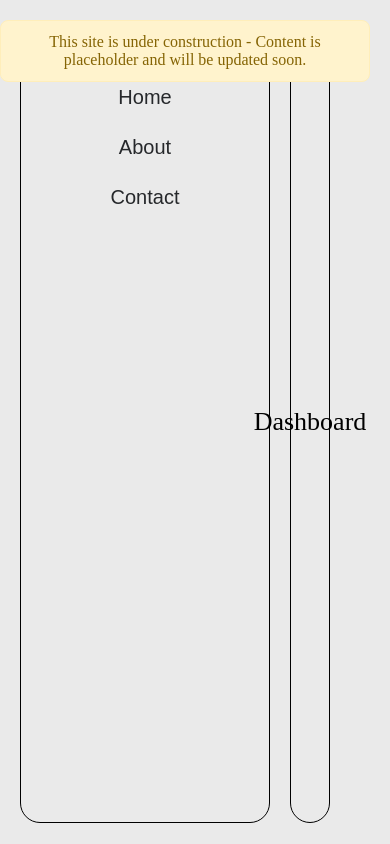
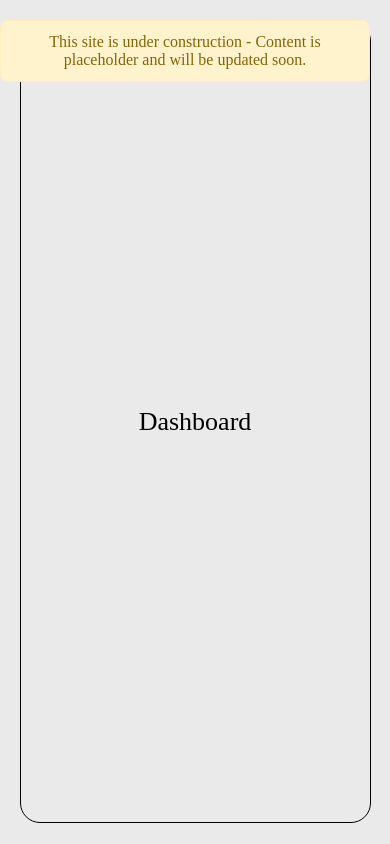
Before and after one commit to rykyfilipe/web-technologies-project-2025, a website with bundled scripts: page index.html in a window 390 px wide. Built offline with nearby package versions, Linux system fonts and the light colour scheme.

Commit message:
ading some responsive styles

```diff
--- a/frontend/styles/Dashboard.css
+++ b/frontend/styles/Dashboard.css
@@ -2,13 +2,16 @@
 
 
 .dashboard {
-    width: var(--dashboard-width);
+    min-width: 500px;
+    width: 100%;
+    max-width: var(--dashboard-width);
+
     height: 95%;
 
     border-radius: 20px;
     border: 1px solid black;
 
-    margin-left: 20px;
+    margin: auto;
 
     /*background-color: var(--primary-color);*/
     /*box-shadow: inset 4px 4px 12px rgb(170, 168, 170), inset -4px -4px 12px white;*/
@@ -19,3 +22,10 @@
 
     font-size: var(--font-size-large);
 }
+
+@media (max-width: 600px) {
+    .dashboard {
+        margin: auto;
+        min-width: 90%;
+    }
+}
--- a/frontend/styles/Navbar.css
+++ b/frontend/styles/Navbar.css
@@ -1,7 +1,9 @@
 @import url("setup.css");
 
 .navbar {
-    width: var(--navbar-width);
+    min-width: 100px;
+    width: 20%;
+    max-width: var(--navbar-width);
     height: 95%;
 
     display: flex;
@@ -9,6 +11,7 @@
     align-items: center;
 
     margin-left: 20px;
+    margin-right: 20px;
 
     gap: 20px;
 
@@ -43,7 +46,7 @@
 }
 
 .nav-item {
-    width: 200px;
+    width: 80%;
     height: 30px;
 
 
@@ -66,3 +69,9 @@
     color: var(--primary-color);
     background: var(--secondary-color);
 }
+
+@media (max-width: 700px) {
+    .navbar {
+        display: none;
+    }
+}
--- a/frontend/styles/index.css
+++ b/frontend/styles/index.css
@@ -12,6 +12,7 @@
 
     display: flex;
     align-items: center;
+    justify-content: space-around;
 
     background: var(--primary-color);
 }
--- a/frontend/styles/setup.css
+++ b/frontend/styles/setup.css
@@ -1,7 +1,7 @@
 :root {
 
     --navbar-width: 250px;
-    --dashboard-width: calc(100vw - var(--navbar-width) - 100px);
+    --dashboard-width: calc(100vw - var(--navbar-width) - 50px);
 
     --primary-color: #eaeaea;
     --secondary-color: #26282b;
```
